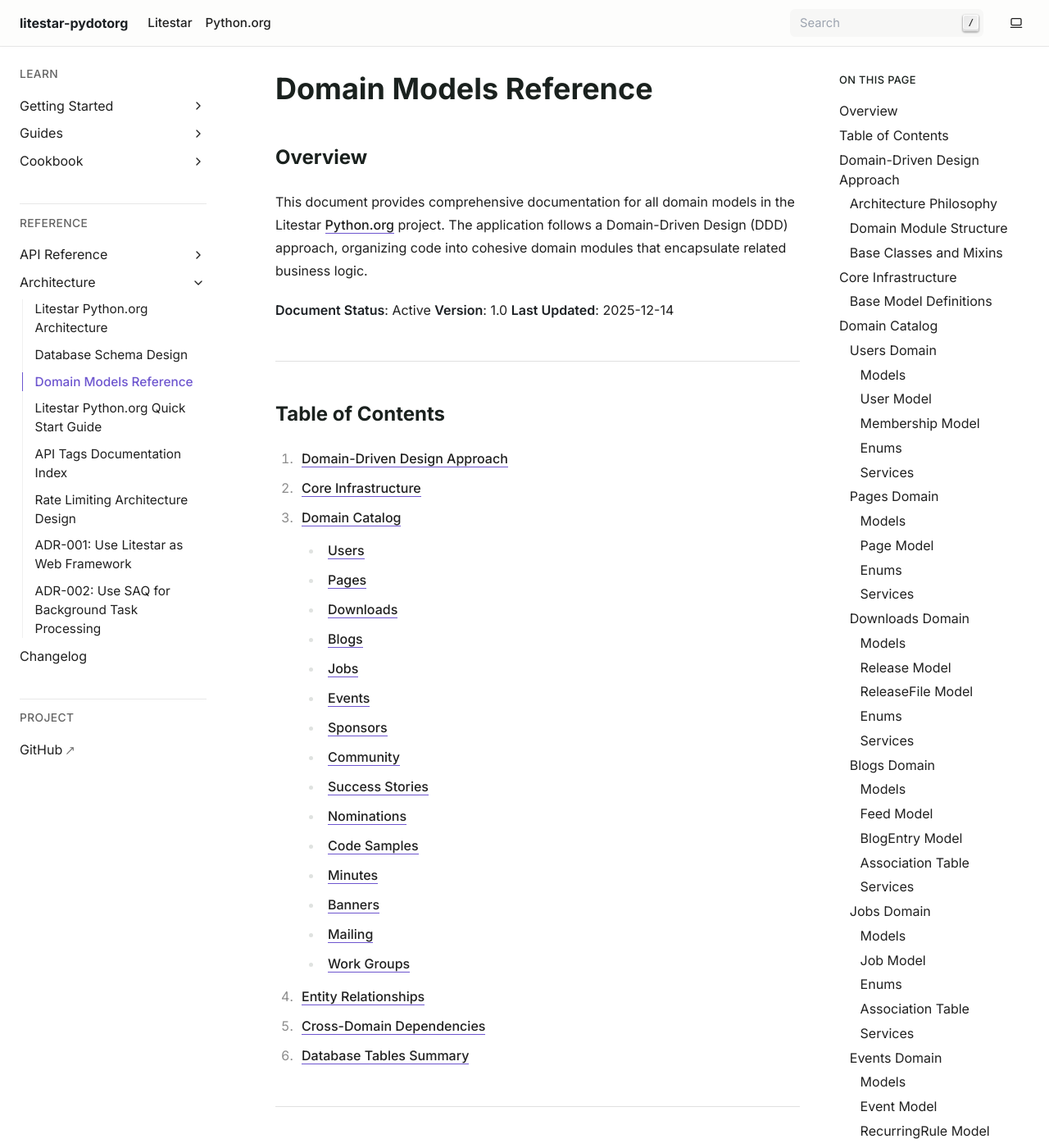
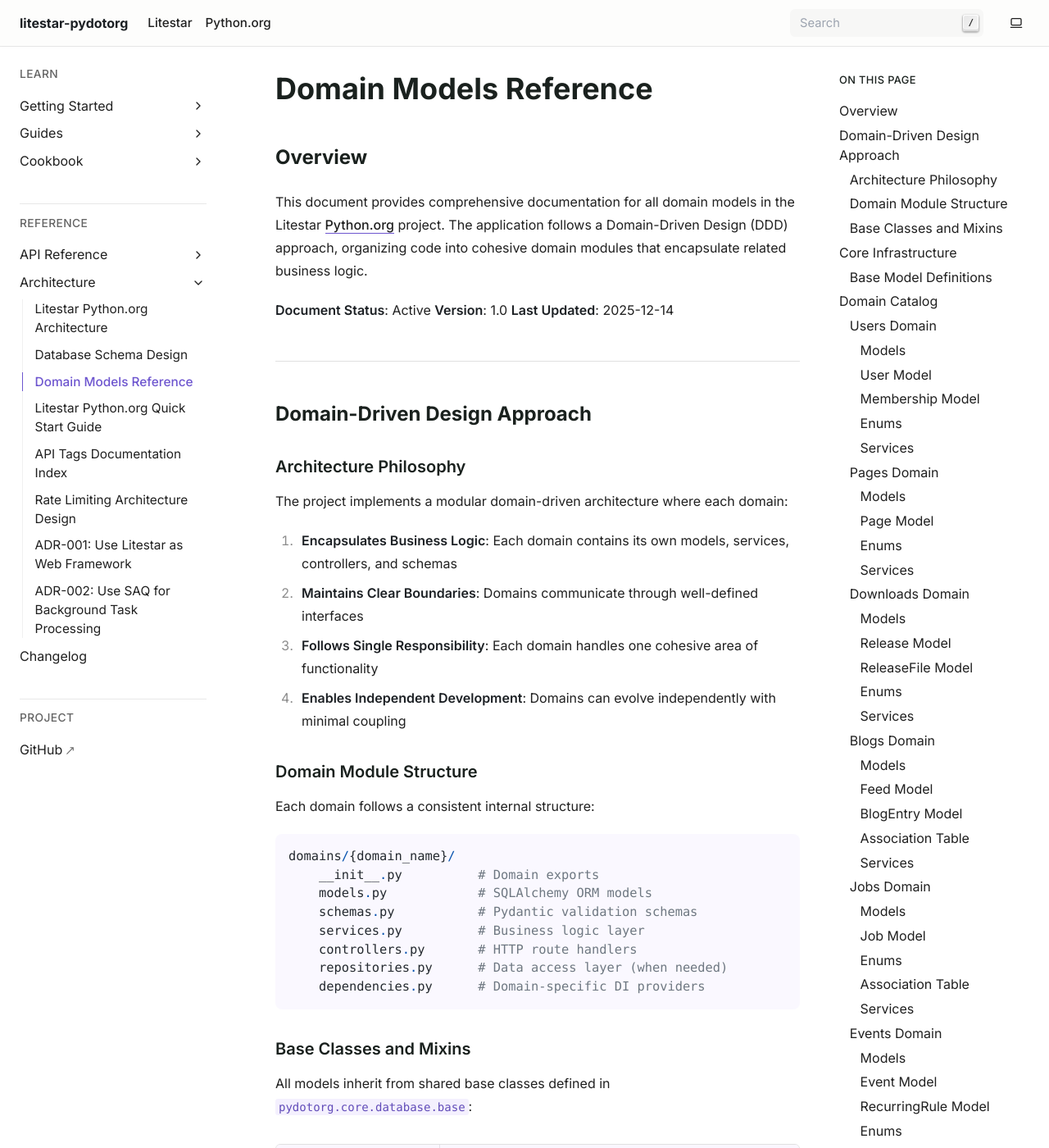
Before and after one commit to JacobCoffee/litestar-pydotorg, a Sphinx documentation site: the page built from docs/architecture/DOMAIN_MODELS.md, in a window 1280 px wide and 1400 px high. Shown: the whole window at 82% size. Built offline with Sphinx 7.4.7, drawn with Linux system fonts in a browser that asks for light colours; the version number is read from the project's files by our own code.

Commit message:
docs(architecture): remove manual table of contents sections
Navigation will be auto-generated by Sphinx.

🤖 Generated with [Claude Code](https://claude.com/claude-code)

Co-Authored-By: Claude Opus 4.5 <noreply@anthropic.com>

```diff
--- a/docs/architecture/DOMAIN_MODELS.md
+++ b/docs/architecture/DOMAIN_MODELS.md
@@ -7,32 +7,6 @@ This document provides comprehensive documentation for all domain models in the
 **Document Status**: Active
 **Version**: 1.0
 **Last Updated**: 2025-12-14
-
----
-
-## Table of Contents
-
-1. [Domain-Driven Design Approach](#domain-driven-design-approach)
-2. [Core Infrastructure](#core-infrastructure)
-3. [Domain Catalog](#domain-catalog)
-   - [Users](#users-domain)
-   - [Pages](#pages-domain)
-   - [Downloads](#downloads-domain)
-   - [Blogs](#blogs-domain)
-   - [Jobs](#jobs-domain)
-   - [Events](#events-domain)
-   - [Sponsors](#sponsors-domain)
-   - [Community](#community-domain)
-   - [Success Stories](#success-stories-domain)
-   - [Nominations](#nominations-domain)
-   - [Code Samples](#code-samples-domain)
-   - [Minutes](#minutes-domain)
-   - [Banners](#banners-domain)
-   - [Mailing](#mailing-domain)
-   - [Work Groups](#work-groups-domain)
-4. [Entity Relationships](#entity-relationships)
-5. [Cross-Domain Dependencies](#cross-domain-dependencies)
-6. [Database Tables Summary](#database-tables-summary)
 
 ---
 
```
Also changed, not shown: docs/architecture/ARCHITECTURE.md (+0 -17 lines).
